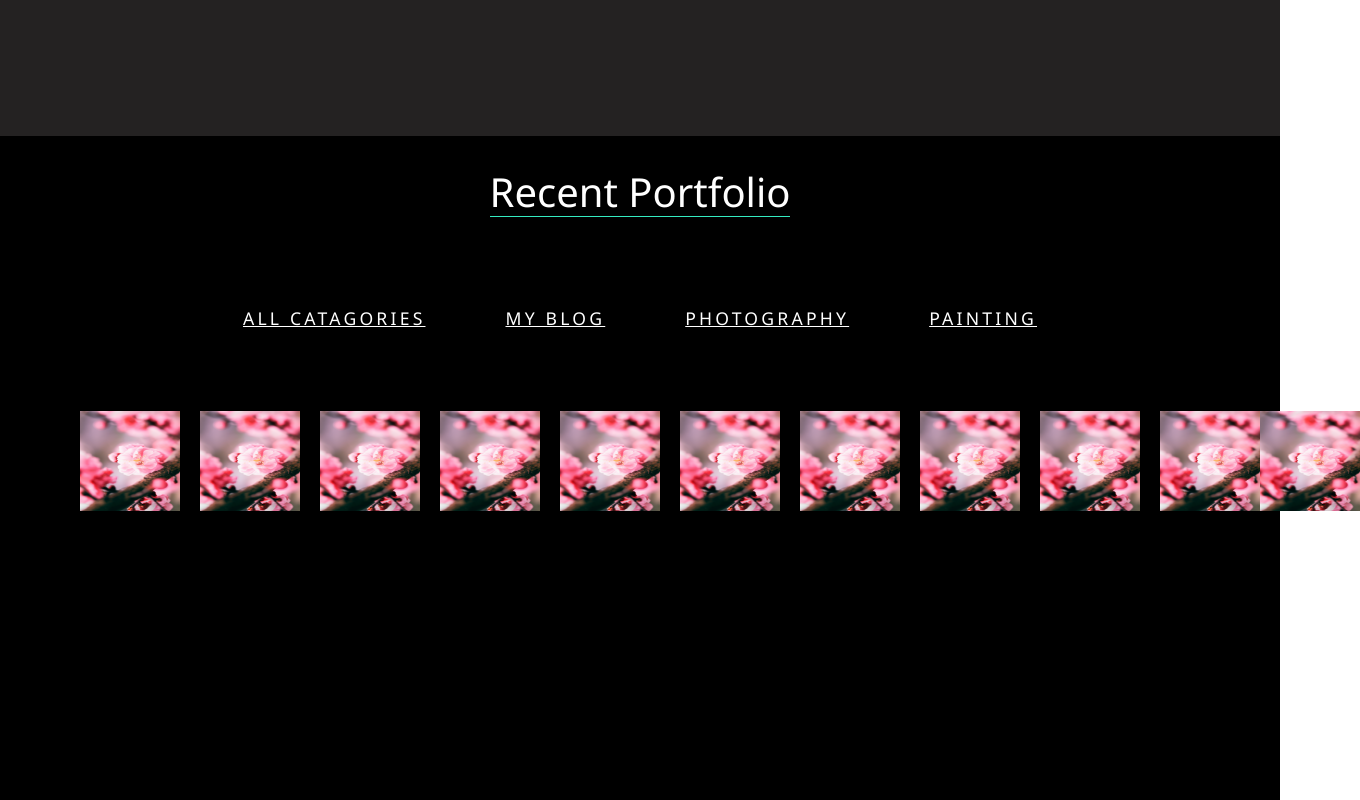
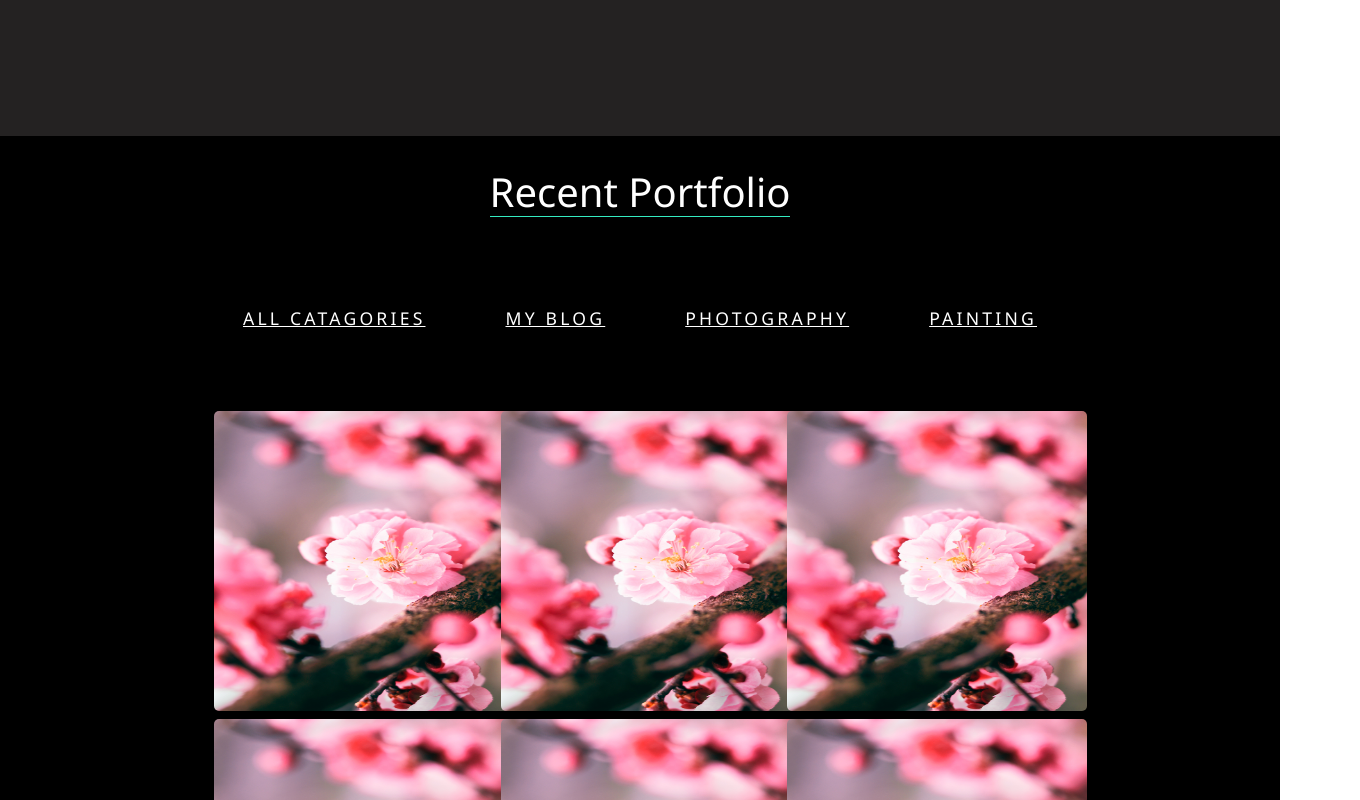
Before and after one commit to RafiaZ/portfolio, a React (Create React App) app: page / in a window 1280 px wide. Shown: the part 2780-3580 px from the top of the page, 1360 px wide, since content can reach past the window. Built offline with nearby package versions, Linux system fonts and the light colour scheme.

Commit message:
adding grid

```diff
--- a/src/components/Recent-work/recents.css
+++ b/src/components/Recent-work/recents.css
@@ -1,5 +1,5 @@
-.recents__container{
-     height: 99vh;
+.recents__container {
+  height: 1000px;
   background-color: black;
   color: white;
   display: flex;
@@ -9,16 +9,11 @@
   padding: 2rem;
 
 }
-
-/* .recents__header{
-
-} */
-
-.recents__header-heading{
+.recents__header-heading {
   border-bottom: 1px solid rgb(52, 235, 192);
 }
 
-.recents__list{
+.recents__list {
   display: flex;
   list-style: none;
   gap: 5rem;
@@ -26,33 +21,28 @@
   align-items: center;
   text-decoration: underline;
   letter-spacing: 0.2rem;
-
-
 }
-.recents__list-link{
+.recents__list-link {
   text-transform: uppercase;
   font-size: 1.1rem;
-
 }
-.recents__list-link:hover{
+.recents__list-link:hover {
   color: rgb(52, 235, 192);
 }
 
-.recents__grid{
-
-    display: grid;
-    grid-auto-flow: column;
-    grid-template-columns: repeat(auto-fill, minmax(120px, 1fr));
 
 
+.recents__grid {
+    display: grid;
+    grid-template-columns: repeat(auto-fill, minmax(250px, 1fr));
+   justify-content: center;
+    grid-gap:  8px;
+   width: 70%;
 }
 
-.recents__images{
-
-
+.recents__images {
+  height: 300px;
+  width: 300px;
+  justify-content: center;
+  border-radius: 5px;
 }
-
-.recents__images img{
-    height: 100px;
-    width: 100px;
-}
--- a/src/components/Recent-work/recents.js
+++ b/src/components/Recent-work/recents.js
@@ -1,70 +1,95 @@
-import React from 'react'
+import React from "react";
 
-import ImageRecent from './recents-images/r-img-1.jpg'
-import './Recents.css'
+import ImageRecent from "./recents-images/r-img-1.jpg";
+import "./Recents.css";
 
 function Recents() {
   return (
     <div className="recents__container">
+
       <div className="recents__header">
         <h1 className="recents__header-heading">Recent Portfolio</h1>
       </div>
       <div className="recents__list">
-
-              <li className="recents__list-item"> <a href="#" className="recents__list-link">All catagories</a></li>
-              <li className="recents__list-item"> <a href="#" className="recents__list-link">My Blog</a></li >
-              <li className="recents__list-item"> <a href="#" className="recents__list-link">Photography</a></li >
-              <li className="recents__list-item"> <a href="#" className="recents__list-link">Painting</a></li>
-
-            </div>
-            <div className="recents__grid">
-
-                <div  className="recents__images">
-                    <img src={ImageRecent} alt="recents image 1"/>
+        <li className="recents__list-item">
+          {" "}
+          <a href="#" className="recents__list-link">
+            All catagories
+          </a>
+        </li>
+        <li className="recents__list-item">
+          {" "}
+          <a href="#" className="recents__list-link">
+            My Blog
+          </a>
+        </li>
+        <li className="recents__list-item">
+          {" "}
+          <a href="#" className="recents__list-link">
+            Photography
+          </a>
+        </li>
+        <li className="recents__list-item">
+          {" "}
+          <a href="#" className="recents__list-link">
+            Painting
+          </a>
+        </li>
       </div>
 
-                <div  className="recents__images">
-                    <img  src={ImageRecent} alt="recents image 1"/>
+      <div className="recents__grid">
+        <div>
+          <img
+            className="recents__images"
+            src={ImageRecent}
+            alt="recents image 1"
+          />
         </div>
 
-                <div  className="recents__images">
-                    <img  src={ImageRecent} alt="recents image 1"/>
+        <div>
+          <img
+            className="recents__images"
+            src={ImageRecent}
+            alt="recents image 1"
+          />
         </div>
 
-                <div  className="recents__images">
-                    <img  src={ImageRecent} alt="recents image 1"/>
+        <div>
+          <img
+            className="recents__images"
+            src={ImageRecent}
+            alt="recents image 1"
+          />
         </div>
 
-                <div  className="recents__images">
-                    <img  src={ImageRecent} alt="recents image 1"/>
+        <div>
+          <img
+            className="recents__images"
+            src={ImageRecent}
+            alt="recents image 1"
+          />
         </div>
 
-                <div  className="recents__images">
-                    <img  src={ImageRecent} alt="recents image 1"/>
+        <div>
+          <img
+            className="recents__images"
+            src={ImageRecent}
+            alt="recents image 1"
+          />
         </div>
 
-                <div  className="recents__images">
-                    <img  src={ImageRecent} alt="recents image 1"/>
+        <div>
+          <img
+            className="recents__images"
+            src={ImageRecent}
+            alt="recents image 1"
+          />
         </div>
-
-                <div  className="recents__images">
-                    <img  src={ImageRecent} alt="recents image 1"/>
-                </div>
-                <div  className="recents__images">
-                    <img  src={ImageRecent} alt="recents image 1"/>
-                </div>
-                <div  className="recents__images">
-                    <img  src={ImageRecent} alt="recents image 1"/>
-                </div>
-                <div  className="recents__images">
-                    <img  src={ImageRecent} alt="recents image 1"/>
-                </div>
-
 
 
       </div>
     </div>
-    )
+  );
 }
 
-export default Recents
+export default Recents;
```
Lines whose indentation alone changed are shown as unchanged.
